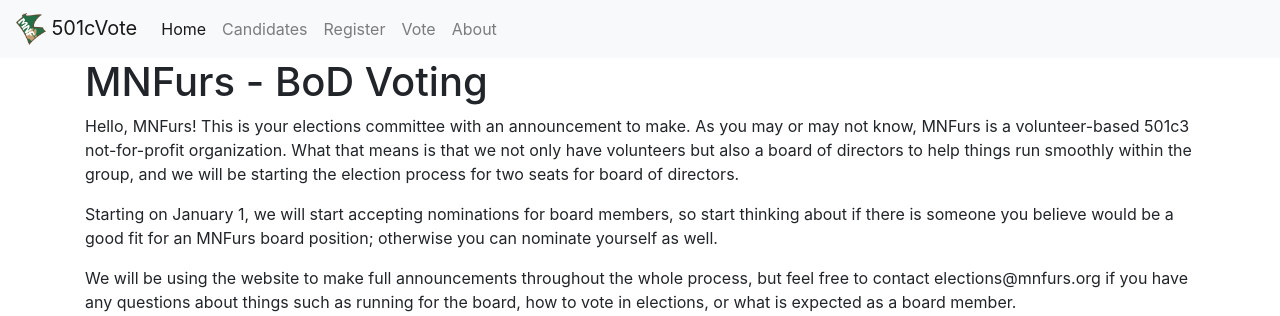
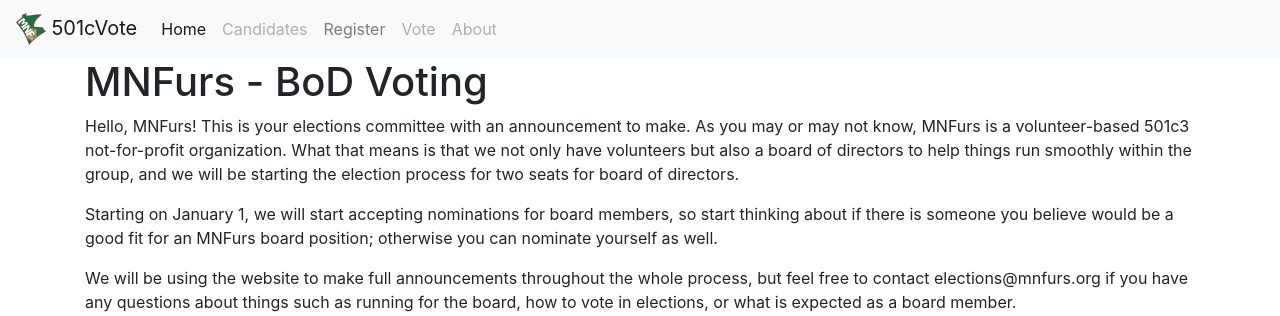
Before and after one commit to drraccoony/501cVote, a PHP site: page /index.php in a window 1280 px wide. Shown: the top 316 px of the page. Run offline with PHP 8.4, Linux system fonts and the light colour scheme.

Commit message:
Navigation Changes

```diff
--- a/includes/nav.php
+++ b/includes/nav.php
@@ -7,19 +7,19 @@
   <div class="collapse navbar-collapse" id="navbarNav">
     <ul class="navbar-nav">
       <li class="nav-item active">
-        <a class="nav-link" href="#">Home <span class="sr-only">(current)</span></a>
+        <a class="nav-link" href="index.php">Home <span class="sr-only">(current)</span></a>
       </li>
       <li class="nav-item">
-        <a class="nav-link" href="#">Candidates</a>
+        <a class="nav-link disabled" href="#">Candidates</a>
       </li>
       <li class="nav-item">
-        <a class="nav-link" href="#">Register</a>
+        <a class="nav-link" href="register.php">Register</a>
       </li>
       <li class="nav-item">
-        <a class="nav-link" href="#">Vote</a>
+        <a class="nav-link disabled" href="#">Vote</a>
       </li>
       <li class="nav-item">
-        <a class="nav-link" href="#">About</a>
+        <a class="nav-link disabled" href="#">About</a>
       </li>
     </ul>
   </div>
```
